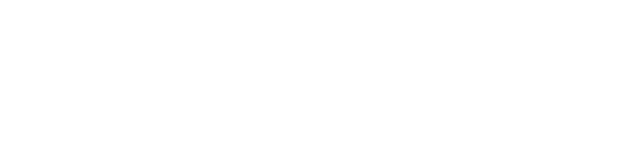
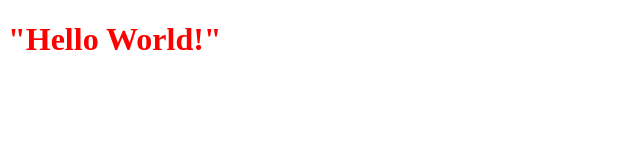
Before and after one commit to knrussel1/knrusse1.github.oi, a plain HTML site: page assignments/assignment02.html in a window 1280 px wide. Shown: the whole page, without its empty margins (0-640 px from the left). Drawn offline with Linux system fonts and the light colour scheme.

Commit message:
Update assignment02.html

```diff
--- a/assignments/assignment02.html
+++ b/assignments/assignment02.html
@@ -1,6 +1,6 @@
 <!DOCTYPE html>
 <head>
-  <title style= "color:red"> "Hello World!" </title>
+  <h1 style= "color:red"> "Hello World!" </h1>
  </head>
 
 <body>
```
